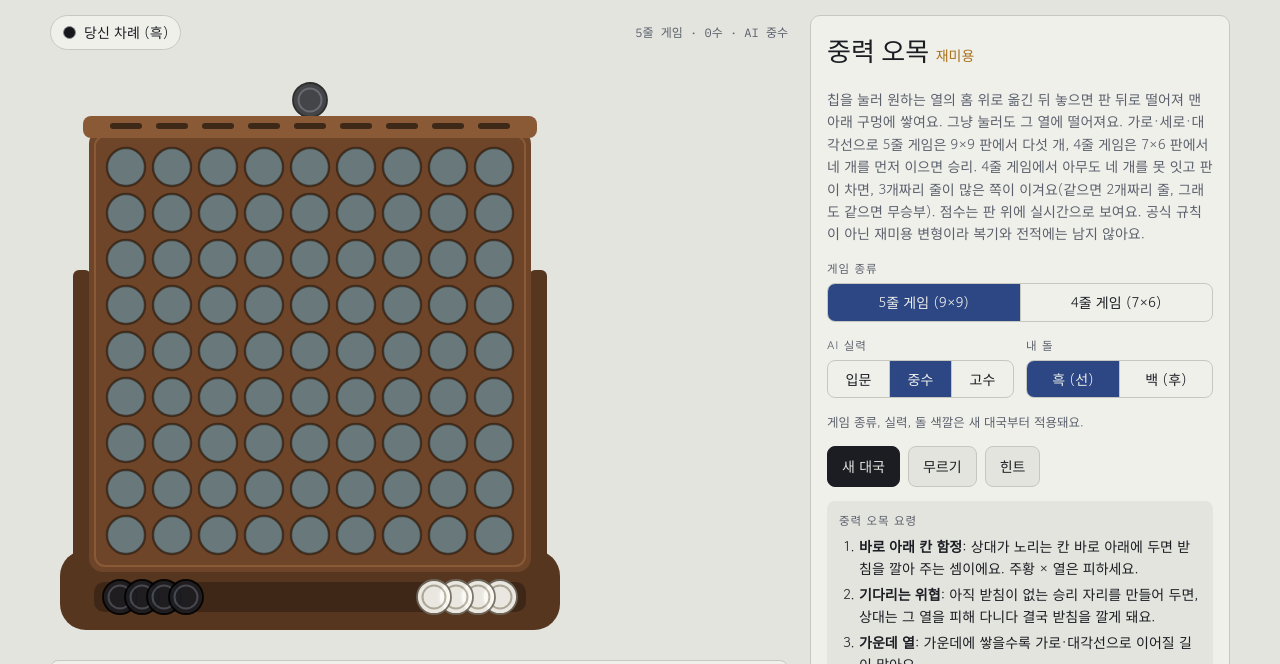
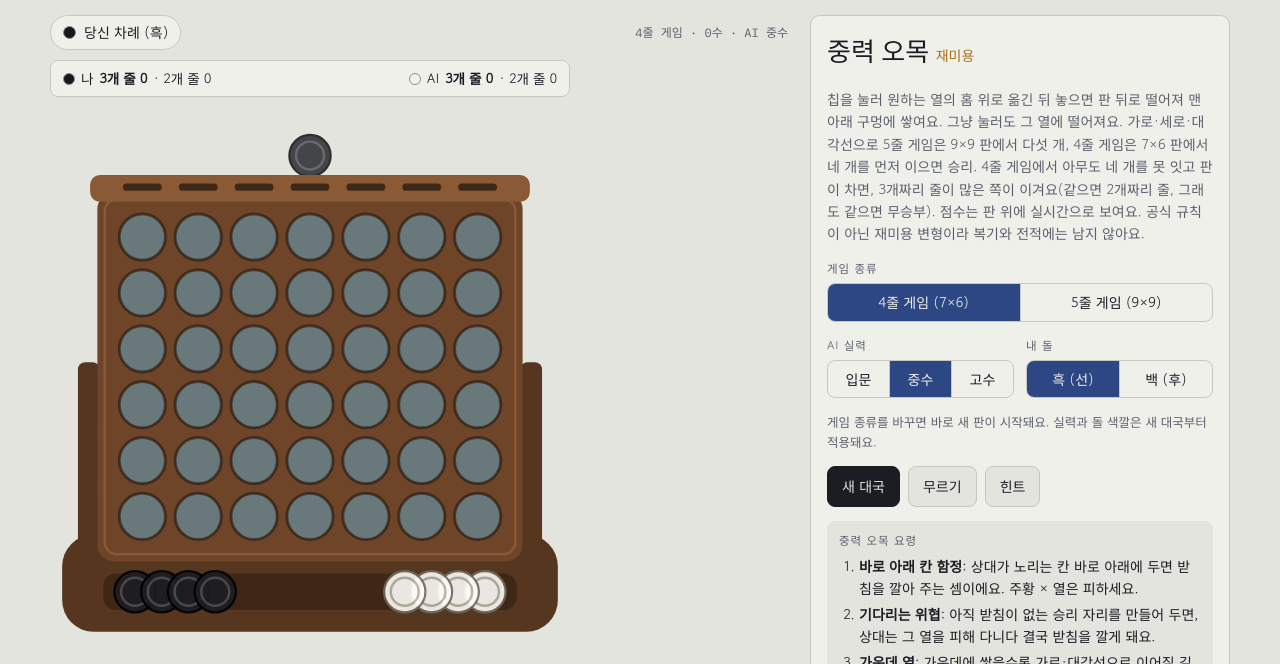
Before and after one commit to babodabin/omok, a plain HTML site: page index.html in a window 1280 px wide. Both pictures are taken after a click on the button 276 px from the left and 560 px from the top of the page. Shown: the part 109-773 px from the top of the page. Drawn offline with Linux system fonts and the light colour scheme; a web font is replaced by a local one.

Commit message:
중력 오목: 게임 종류를 바꾸면 바로 새 판, 기본은 4줄 게임
Co-Authored-By: Claude Opus 5.5 <noreply@anthropic.com>

```diff
--- a/index.html
+++ b/index.html
@@ -389,12 +389,12 @@ button:focus-visible{outline:2px solid var(--accent);outline-offset:2px}
       <div class="tabbody">
         <h2 class="setup-h">중력 오목 <small style="font-size:14px;color:var(--warn)">재미용</small></h2>
         <p class="sub" style="margin:0">칩을 눌러 원하는 열의 홈 위로 옮긴 뒤 놓으면 판 뒤로 떨어져 맨 아래 구멍에 쌓여요. 그냥 눌러도 그 열에 떨어져요. 가로·세로·대각선으로 5줄 게임은 9×9 판에서 다섯 개, 4줄 게임은 7×6 판에서 네 개를 먼저 이으면 승리. 4줄 게임에서 아무도 네 개를 못 잇고 판이 차면, 3개짜리 줄이 많은 쪽이 이겨요(같으면 2개짜리 줄, 그래도 같으면 무승부). 점수는 판 위에 실시간으로 보여요. 공식 규칙이 아닌 재미용 변형이라 복기와 전적에는 남지 않아요.</p>
-        <div><p class="label">게임 종류</p><div class="seg" id="gNeed"><button data-v="5">5줄 게임 (9×9)</button><button data-v="4">4줄 게임 (7×6)</button></div></div>
+        <div><p class="label">게임 종류</p><div class="seg" id="gNeed"><button data-v="4">4줄 게임 (7×6)</button><button data-v="5">5줄 게임 (9×9)</button></div></div>
         <div class="row2">
           <div><p class="label">AI 실력</p><div class="seg" id="gLevel"><button data-v="easy">입문</button><button data-v="normal">중수</button><button data-v="hard">고수</button></div></div>
           <div><p class="label">내 돌</p><div class="seg" id="gSide"><button data-v="1">흑 (선)</button><button data-v="2">백 (후)</button></div></div>
         </div>
-        <p class="sidenote" style="margin:0">게임 종류, 실력, 돌 색깔은 새 대국부터 적용돼요.</p>
+        <p class="sidenote" style="margin:0">게임 종류를 바꾸면 바로 새 판이 시작돼요. 실력과 돌 색깔은 새 대국부터 적용돼요.</p>
         <div class="btns"><button class="btn primary" id="gNew">새 대국</button><button class="btn" id="gUndo">무르기</button><button class="btn" id="gHint">힌트</button></div>
         <div class="recipe"><p class="label">중력 오목 요령</p><ol>
           <li><b>바로 아래 칸 함정</b>: 상대가 노리는 칸 바로 아래에 두면 받침을 깔아 주는 셈이에요. 주황 × 열은 피하세요.</li>
@@ -1852,7 +1852,7 @@ $('#homeCodex').onclick=()=>showMain('codex');
    whoever has more lines of three wins (then lines of two), otherwise it is a draw. ---------- */
 let GW=9,GH=9,GN=GW*GH; const gi=(c,r)=>r*GW+c,gc=i=>i%GW,gr=i=>(i/GW)|0;
 const GV={b:new Array(GN).fill(0),hist:[],over:null,win:null,thinking:false,human:store.get('gHuman',1),level:store.get('gLevel','normal'),
-  feed:[],hint:null,fall:null,gen:0,hover:-1,need:store.get('gNeed',5)===4?4:5,aiHold:null};
+  feed:[],hint:null,fall:null,gen:0,hover:-1,need:store.get('gNeed',4)===5?5:4,aiHold:null};
 // GK: how many in a row win the game being played (GV.need is the choice for the next game)
 let GK=GV.need;
 // every run of GK cells on the board, used for both win checks and the AI's evaluation
@@ -2079,9 +2079,9 @@ gb.addEventListener('keydown',e=>{
   else if((e.key==='Enter'||e.key===' ')&&GV.hover>=0){e.preventDefault(); gPlay(GV.hover);}});
 $('#gLevel').onclick=e=>{const v=e.target.dataset&&e.target.dataset.v; if(!v) return; GV.level=v; store.set('gLevel',v); gRender();};
 $('#gSide').onclick=e=>{const v=e.target.dataset&&e.target.dataset.v; if(!v) return; GV.human=+v; store.set('gHuman',+v); gRender();};
-// the row length starts a fresh game at once unless one is under way
-$('#gNeed').onclick=e=>{const v=e.target.dataset&&e.target.dataset.v; if(!v) return; GV.need=+v===4?4:5; store.set('gNeed',GV.need);
-  if(!GV.hist.length||GV.over) gNew(); else gRender();};
+// picking the game type starts that game at once, so the board always matches the highlighted button
+$('#gNeed').onclick=e=>{const v=e.target.dataset&&e.target.dataset.v; if(!v) return; const n=+v===5?5:4; if(n===GK&&n===GV.need) return;
+  GV.need=n; store.set('gNeed',n); gNew();};
 $('#gNew').onclick=gNew; $('#gUndo').onclick=gUndo; $('#gHint').onclick=gHint;
 $('#gNewM').onclick=gNew; $('#gUndoM').onclick=gUndo; $('#gHintM').onclick=gHint;
 function showGravity(){inGame(true);$('#home').hidden=true;$('#mainView').hidden=true;$('#gravView').hidden=false;$('#btnHome').hidden=false; if(!GV.hist.length) gNew(); else gRender();}
```
